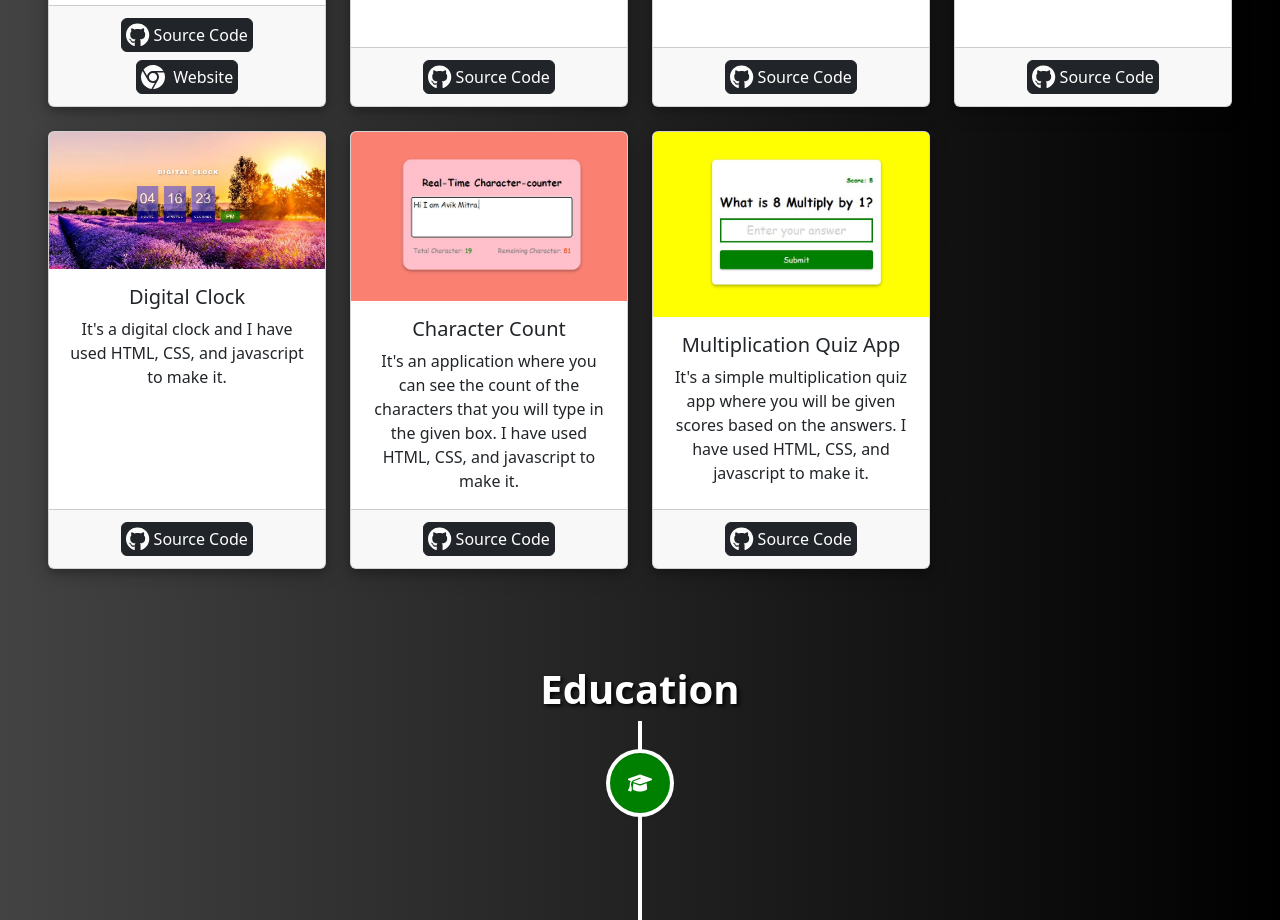
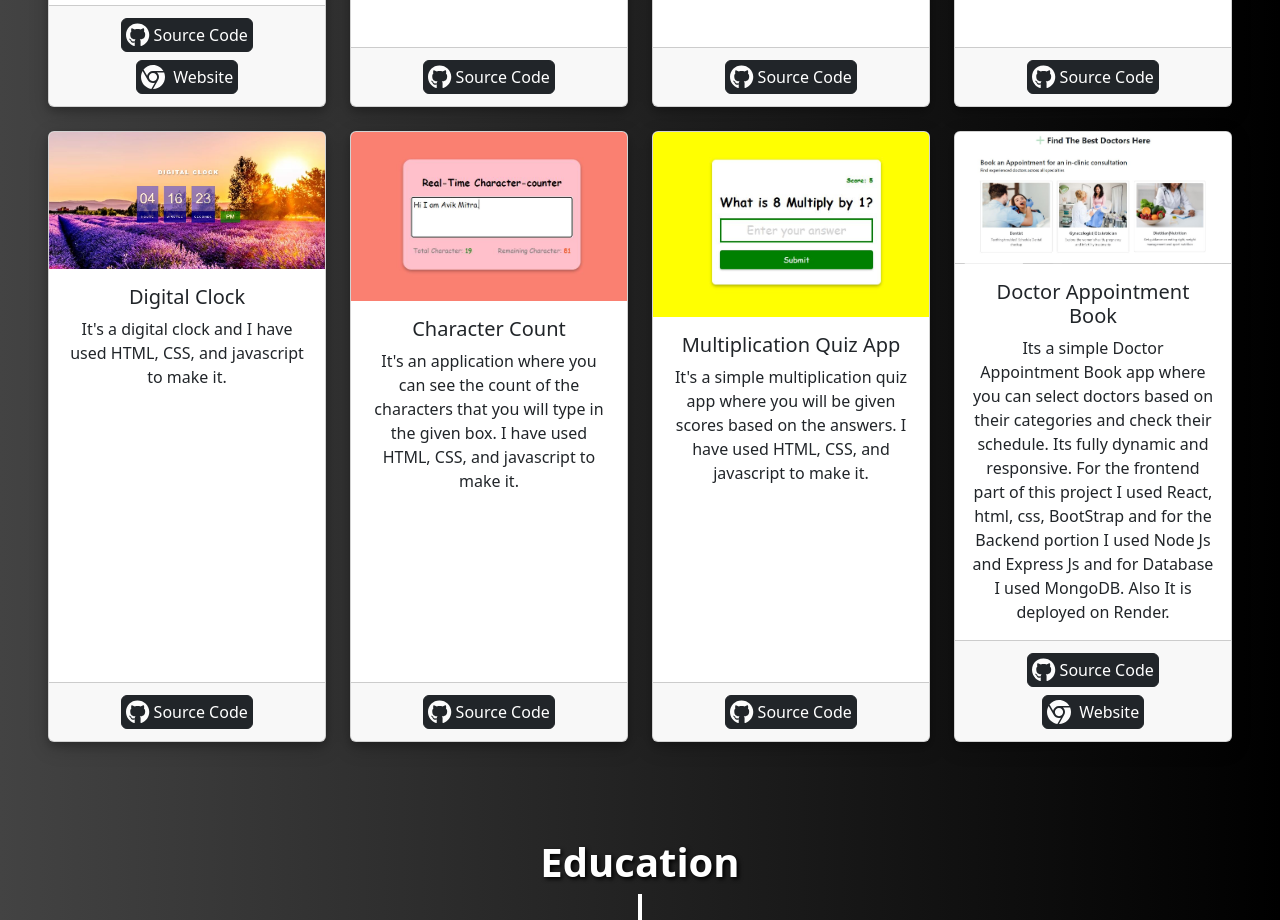
Before and after one commit to avIKjr/my-portfolio, a React (Create React App) app: page / in a window 1280 px wide. Shown: the part 1280-2200 px from the top of the page. Built offline with nearby package versions, Linux system fonts and the light colour scheme.

Commit message:
Update project.js

```diff
--- a/src/data/project.js
+++ b/src/data/project.js
@@ -61,6 +61,14 @@ let projectsData = [
     github: "https://github.com/avIKjr/Multiplication_App",
     url: null,
     image: "assets/multiplication-app.JPG",
+  },{
+    id: 8,
+    name: "Doctor Appointment Book",
+    description:
+      "Its a simple Doctor Appointment Book app where you can select doctors based on their categories and check their schedule. Its fully dynamic and responsive. For the frontend part of this project I used React, html, css, BootStrap and for the Backend portion I used Node Js and Express Js and for Database I used MongoDB. Also It is deployed on Render. ",
+    github: "https://github.com/avIKjr/doctor_appointment_frontend",
+    url: "https://doctor-appointment-frontend-13fu.onrender.com/",
+    image: "assets/doctor-appointment-app.JPG",
   },
 ];
 export default projectsData;
```
